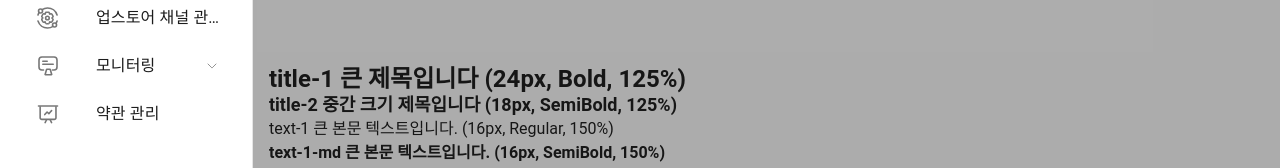
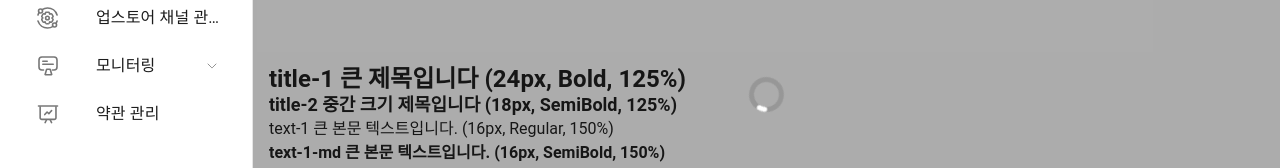
Before and after one commit to s31237737/nh-bo, a Vue app: page /guide in a window 1280 px wide. Shown: the part 346-514 px from the top of the page. Built offline with nearby package versions, Linux system fonts and the light colour scheme.

Commit message:
로딩정리

```diff
--- a/src/layouts/MainLayout.vue
+++ b/src/layouts/MainLayout.vue
@@ -2,18 +2,17 @@
   <Header />
   <Lnb />
   <v-main>
-    <v-container fluid>
+    <v-container
+      fluid
+      :class="{'is-loading':loading}"
+    >
       <!-- loading persistent속성 추가 필요-->
       <v-overlay
-        :model-value="overlay"
+        :model-value="loading"
         contained
+        @click="handleLoadingClose"
       >
-        <v-progress-circular
-          :size="35"
-          :width="5"
-          color="white"
-          indeterminate
-        />
+        <v-progress-circular />
       </v-overlay>
       <!-- // loading -->
       <slot />
@@ -23,7 +22,10 @@
 
 <script setup>
 import { ref } from "vue";
-const overlay = ref(true);
+const loading = ref(true);
+const handleLoadingClose = () => {
+  loading.value = false;
+};
 </script>
 
 <style scoped>
--- a/src/styles/main.scss
+++ b/src/styles/main.scss
@@ -6,6 +6,11 @@
 
 html, body {
   scrollbar-width: thin;
+}
+
+.is-loading {
+  overflow: hidden;
+  height: calc(100vh - 80px);
 }
 
 ::-webkit-scrollbar {
```
Also changed, not shown: src/plugins/vuetify.js.
